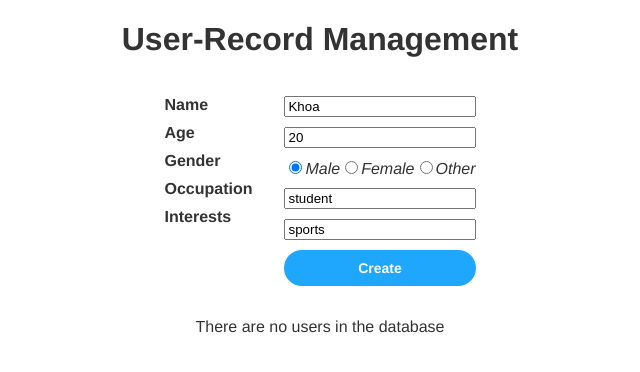
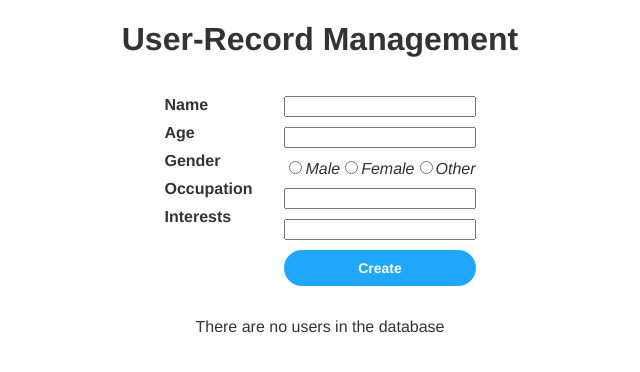
Before and after one commit to tienkhoa16/user-records, a React (Create React App) app in the folder client/: page / in a window 1280 px wide. Shown: the top 372 px of the page, without its empty margins (320-960 px from the left). Built offline with nearby package versions, Linux system fonts and the light colour scheme; no server answers; a web font is replaced by a local one.

Commit message:
Sync modify form field states

```diff
--- a/client/src/App.js
+++ b/client/src/App.js
@@ -5,20 +5,11 @@ import { UsersTable } from "./components/UsersTable";
 import { UsersContextProvider } from "./contexts/UsersContext";
 
 function App() {
-  const user = {
-    id: 0,
-    name: "Khoa",
-    age: "20",
-    gender: "male",
-    occupation: "student",
-    interests: "sports",
-  };
-
   return (
     <div className="App">
       <UsersContextProvider>
         <Header title="User-Record Management" />
-        <UserInfoForm field={user} />
+        <UserInfoForm />
         <UsersTable />
       </UsersContextProvider>
     </div>
--- a/client/src/components/UserInfoForm.js
+++ b/client/src/components/UserInfoForm.js
@@ -1,31 +1,38 @@
 import React from "react";
 import "./user-info-form.css";
 import { Button } from "./Button";
-import { useState } from "react";
 import axios from "axios";
 import { useUsersContext } from "../contexts/UsersContext";
 
-export const UserInfoForm = ({ field: { id, name, age, gender, occupation, interests } }) => {
-  const [userName, setUserName] = useState(name);
-  const [userAge, setUserAge] = useState(age);
-  const [userGender, setUserGender] = useState(gender);
-  const [userOccupation, setUserOccupation] = useState(occupation);
-  const [userInterests, setUserInterests] = useState(interests);
+export const UserInfoForm = () => {
+  const {
+    formId,
+    formName,
+    setFormName,
+    formAge,
+    setFormAge,
+    formGender,
+    setFormGender,
+    formOccupation,
+    setFormOccupation,
+    formInterests,
+    setFormInterests,
+  } = useUsersContext();
 
   const { setShouldFetchUsers } = useUsersContext();
 
   const handleChange = (e) => {
     console.log("Field " + e.target.name + " was changed to " + e.target.value);
     if (e.target.name === "user-name") {
-      setUserName(e.target.value);
+      setFormName(e.target.value);
     } else if (e.target.name === "user-age") {
-      setUserAge(parseInt(e.target.value));
+      setFormAge(parseInt(e.target.value));
     } else if (e.target.name === "user-gender") {
-      setUserGender(e.target.value);
+      setFormGender(e.target.value);
     } else if (e.target.name === "user-occupation") {
-      setUserOccupation(e.target.value);
+      setFormOccupation(e.target.value);
     } else if (e.target.name === "user-interests") {
-      setUserInterests(e.target.value);
+      setFormInterests(e.target.value);
     }
   };
 
@@ -34,15 +41,15 @@ export const UserInfoForm = ({ field: { id, name, age, gender, occupation, inter
     try {
       console.log(
         "A user was submitted " +
-          Array([id, userName, userAge, userGender, userOccupation, userInterests])
+          Array([formName, formAge, formGender, formOccupation, formInterests])
       );
 
       const newProfile = {
-        name: userName,
-        age: userAge,
-        gender: userGender,
-        occupation: userOccupation,
-        interests: userInterests,
+        name: formName,
+        age: formAge,
+        gender: formGender,
+        occupation: formOccupation,
+        interests: formInterests,
       };
 
       let res = await axios.post("http://localhost:8000/create", newProfile, { timeout: 5000 });
@@ -59,16 +66,17 @@ export const UserInfoForm = ({ field: { id, name, age, gender, occupation, inter
   };
 
   const clearAllFields = () => {
-    setUserName("");
-    setUserAge("");
-    setUserGender("");
-    setUserOccupation("");
-    setUserInterests("");
+    setFormName("");
+    setFormAge("");
+    setFormGender("");
+    setFormOccupation("");
+    setFormInterests("");
   };
 
   return (
     <form className="user-info-form" onSubmit={handleSubmit}>
       <div className="form-column form-labels">
+        {formId && <label>ID</label>}
         <label>Name</label>
         <label>Age</label>
         <label>Gender</label>
@@ -76,12 +84,13 @@ export const UserInfoForm = ({ field: { id, name, age, gender, occupation, inter
         <label>Interests</label>
       </div>
       <div className="form-column form-values">
-        <input name="user-name" required value={userName} onChange={handleChange} />
+        {formId && <input name="user-id" value={formId} readOnly></input>}
+        <input name="user-name" required value={formName} onChange={handleChange} />
         <input
           name="user-age"
           type="number"
           required
-          value={userAge}
+          value={formAge}
           onChange={handleChange}
           min={0}
         />
@@ -92,7 +101,7 @@ export const UserInfoForm = ({ field: { id, name, age, gender, occupation, inter
               type="radio"
               value="male"
               required
-              checked={userGender === "male"}
+              checked={formGender === "male"}
               onChange={handleChange}
             />
             Male
@@ -102,7 +111,7 @@ export const UserInfoForm = ({ field: { id, name, age, gender, occupation, inter
               name="user-gender"
               type="radio"
               value="female"
-              checked={userGender === "female"}
+              checked={formGender === "female"}
               onChange={handleChange}
             />
             Female
@@ -112,15 +121,15 @@ export const UserInfoForm = ({ field: { id, name, age, gender, occupation, inter
               name="user-gender"
               type="radio"
               value="other"
-              checked={userGender === "other"}
+              checked={formGender === "other"}
               onChange={handleChange}
             />
             Other
           </label>
         </div>
-        <input name="user-occupation" required value={userOccupation} onChange={handleChange} />
-        <input name="user-interests" required value={userInterests} onChange={handleChange} />
-        <Button label="Create" primary={true} type="submit" />
+        <input name="user-occupation" required value={formOccupation} onChange={handleChange} />
+        <input name="user-interests" required value={formInterests} onChange={handleChange} />
+        <Button label={formId? "Update" : "Create"} primary={true} type="submit" />
       </div>
     </form>
   );
--- a/client/src/components/UsersTableModel.js
+++ b/client/src/components/UsersTableModel.js
@@ -7,7 +7,15 @@ import axios from "axios";
 import { useUsersContext } from "../contexts/UsersContext";
 
 export const UsersTableModel = ({ users }) => {
-  const { setShouldFetchUsers } = useUsersContext();
+  const {
+    setShouldFetchUsers,
+    setFormId,
+    setFormName,
+    setFormAge,
+    setFormGender,
+    setFormOccupation,
+    setFormInterests,
+  } = useUsersContext();
 
   const handleDelete = async (userId) => {
     console.log("Send delete request of user id " + userId);
@@ -29,8 +37,14 @@ export const UsersTableModel = ({ users }) => {
   };
 
   const handleModify = async (id, name, age, gender, occupation, interests) => {
-
-  }
+    console.log("Modify user id " + id);
+    setFormId(id);
+    setFormName(name);
+    setFormAge(age);
+    setFormGender(gender);
+    setFormOccupation(occupation);
+    setFormInterests(interests);
+  };
 
   return (
     <table>
--- a/client/src/contexts/UsersContext.js
+++ b/client/src/contexts/UsersContext.js
@@ -4,11 +4,13 @@ import { createContext, useContext, useEffect, useState } from "react";
 const UsersContext = createContext({
   usersList: [],
   setShouldFetchUsers: () => {},
+  formId: "",
   formName: "",
   formAge: "",
   formGender: "",
   formOccupation: "",
   formInterests: "",
+  setFormId: () => {},
   setFormName: () => {},
   setFormAge: () => {},
   setFormGender: () => {},
@@ -22,6 +24,7 @@ export const UsersContextProvider = ({ children }) => {
   const [shouldFetchUsers, setShouldFetchUsers] = useState(true);
   const [usersList, setUsersList] = useState(false);
 
+  const [formId, setFormId] = useState("");
   const [formName, setFormName] = useState("");
   const [formAge, setFormAge] = useState("");
   const [formGender, setFormGender] = useState("");
@@ -53,6 +56,8 @@ export const UsersContextProvider = ({ children }) => {
   let values = {
     usersList,
     setShouldFetchUsers,
+    formId,
+    setFormId,
     formName,
     setFormName,
     formAge,
```
